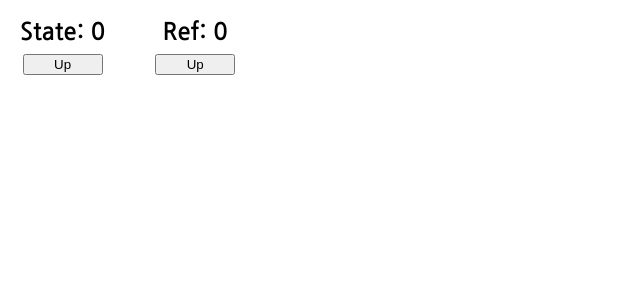
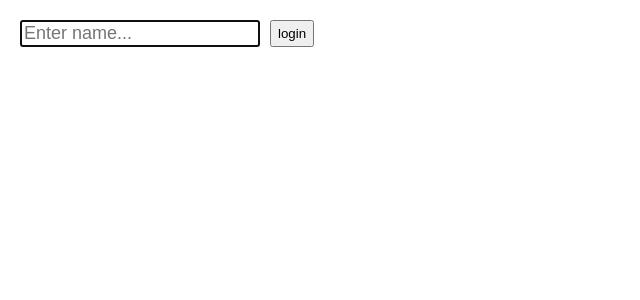
Before and after one commit to kimjindal/React-Hooks, a React (Create React App) app: page / in a window 1280 px wide. Shown: the top 300 px of the page, without its empty margins (0-640 px from the left). Built offline with nearby package versions, Linux system fonts and the light colour scheme.

Commit message:
practice 3-useRef: used for DOM elements access

```diff
--- a/src/App.js
+++ b/src/App.js
@@ -1,29 +1,26 @@
-import { useRef, useState } from 'react';
+import { useEffect, useRef } from 'react';
 
 function App() {
-  const [count, setCount] = useState(0);
-  const countRef = useRef(0);
+  const inputRef = useRef();
 
-  const increaseCountState = () => {
-    setCount((prevCount) => prevCount + 1);
+  useEffect(() => {
+    // console.log(inputRef);
+    inputRef.current.focus();
+  });
+
+  const handleClickLogin = () => {
+    alert(`Hello, ${inputRef.current.value}`);
+    inputRef.current.value = '';
+    inputRef.current.focus();
   };
 
-  console.log('Rendering...');
-
-  const increaseCountRef = () => {
-    countRef.current = countRef.current + 1;
-    console.log(`countRef: ${countRef.current}`);
-  };
+  console.log('Renderd...');
 
   return (
     <div className="App">
-      <div className="cnt state">
-        <h2>State: {count}</h2>
-        <button onClick={increaseCountState}>Up</button>
-      </div>
-      <div className="cnt">
-        <h2>Ref: {countRef.current}</h2>
-        <button onClick={increaseCountRef}>Up</button>
+      <div className="form">
+        <input ref={inputRef} type="text" placeholder="Enter name..." />
+        <button onClick={handleClickLogin}>login</button>
       </div>
     </div>
   );
--- a/src/index.css
+++ b/src/index.css
@@ -7,20 +7,16 @@ body {
   font-family: 'Nanum Gothic', sans-serif;
 }
 
-button {
-  margin-top: 10px;
-  width: 80px;
-}
-
 .App {
   display: flex;
   padding: 20px 20px;
 }
 
-.cnt {
-  text-align: center;
+.form {
+  display: flex;
 }
 
-.state {
-  margin-right: 50px;
+input {
+  font-size: 18px;
+  margin-right: 10px;
 }
```
